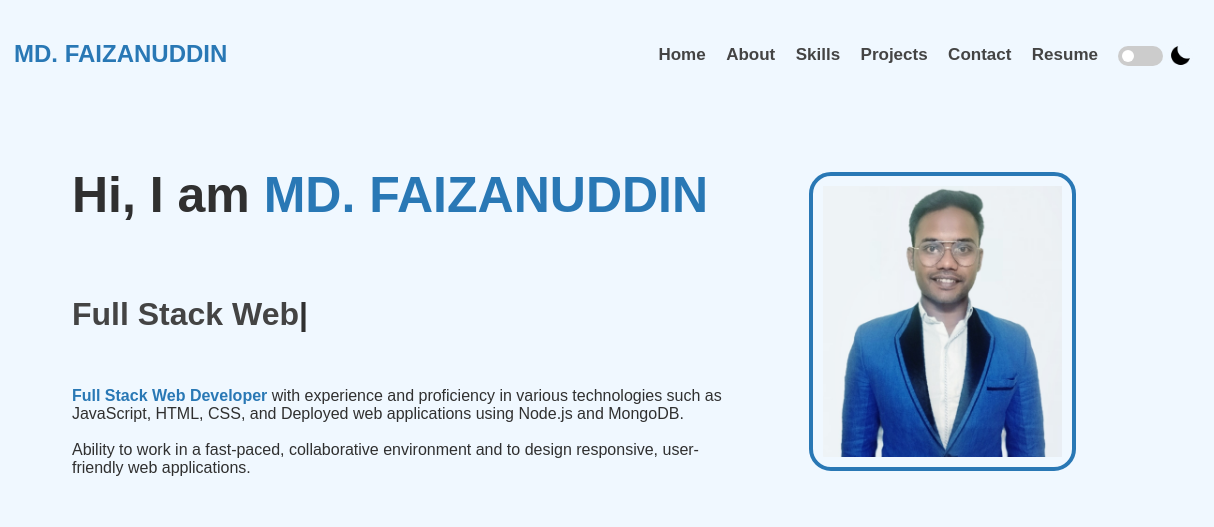
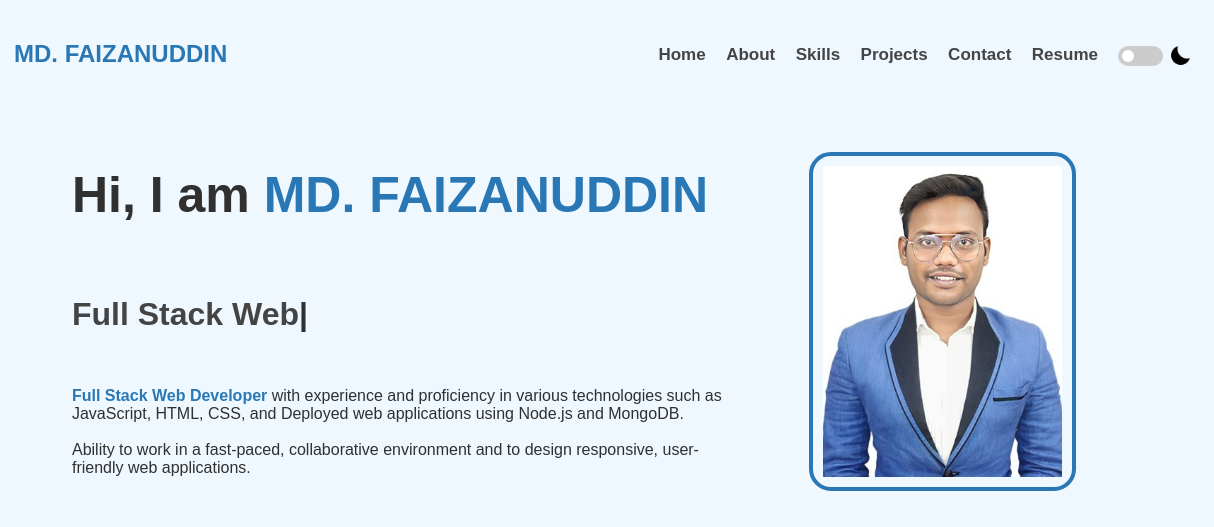
Before and after one commit to faizan0505/faizan0505.github.io, a website: page index.html in a window 1280 px wide. Shown: the top 527 px of the page, 66-1280 px from the left. Drawn offline with nearby package versions, Linux system fonts and the light colour scheme; a script that the page names is missing.

Commit message:
Protfolio

```diff
--- a/index.html
+++ b/index.html
@@ -133,7 +133,7 @@
                 </p>
             </div>
             <div class="home-img">
-                <img src="images/Md_faizan_pic.jpeg" alt="">
+                <img src="images/Profile pic studio crop.jpg" alt="">
             </div>
         </div>
 
```
Also changed, not shown: images/Profile pic studio .JPG (added), images/Profile pic studio crop.jpg (added).
